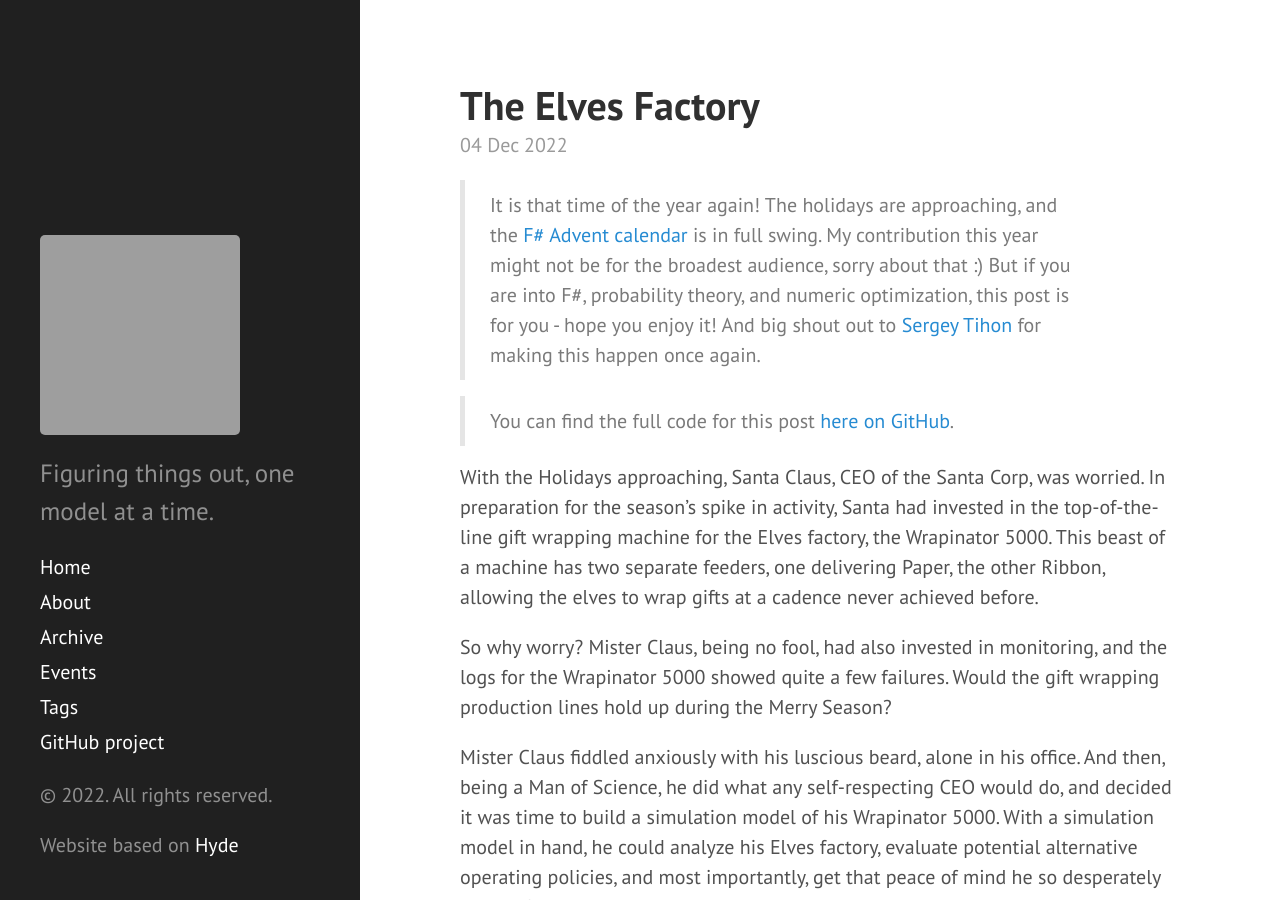
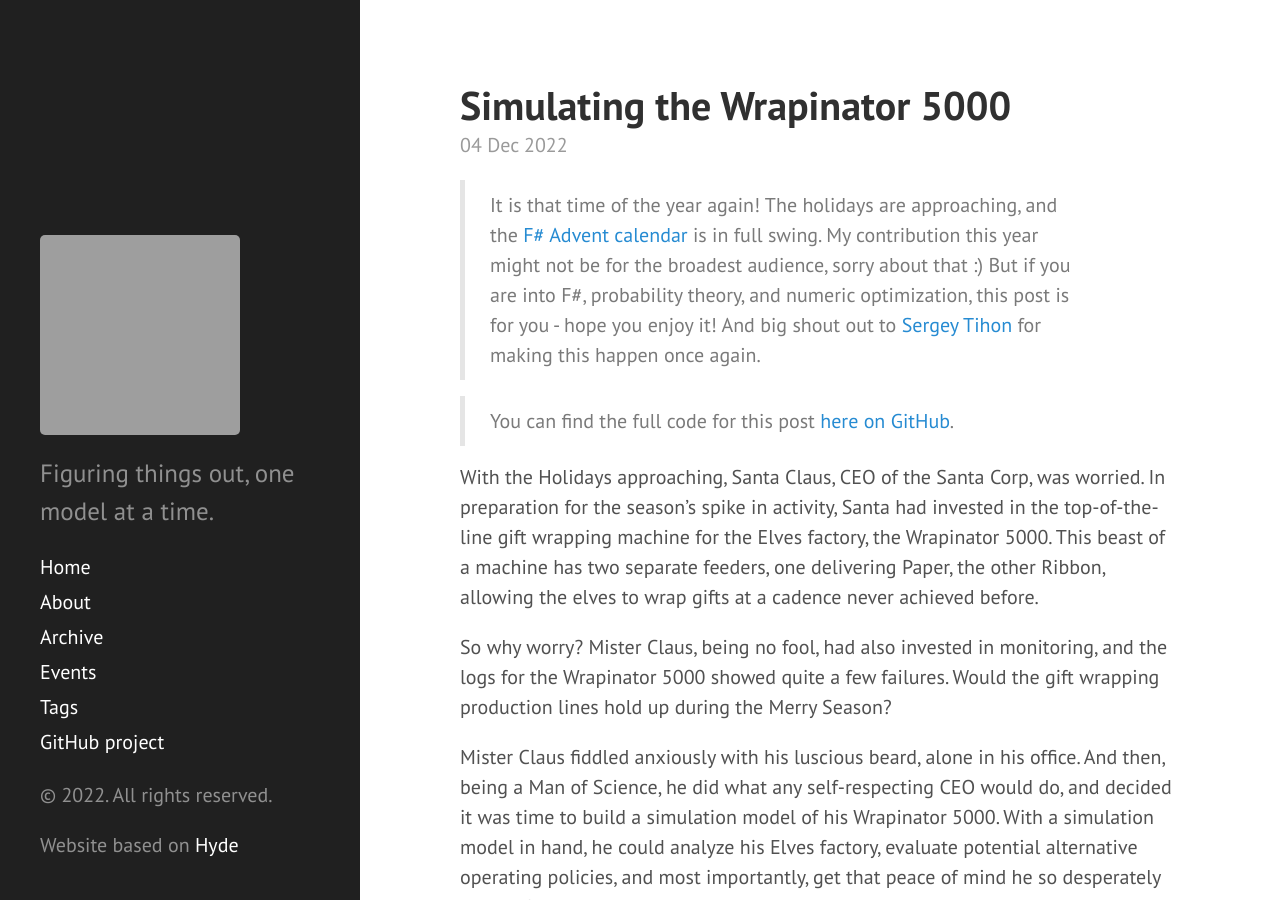
Before and after one commit to mathias-brandewinder/mathias-brandewinder.github.io, a Jekyll site: the page built from _posts/2022-12-04-simulating-wrapinator-5000.md, in a window 1280 px wide and 900 px high. Built offline with Jekyll 4.4.1, drawn with Linux system fonts in a browser that asks for light colours; comment, search, counter and statistics services are not loaded; grey boxes are pictures that could not be loaded.

Commit message:
Rename fsadvent post

```diff
--- a/_posts/2022-12-04-The-Elves-Factory.md
+++ b/_posts/2022-12-04-simulating-wrapinator-5000.md
@@ -1,6 +1,6 @@
 ---
 layout: post
-title: The Elves Factory
+title: Simulating the Wrapinator 5000
 tags:
 - F#
 - Algorithms
```
Also changed, not shown: other parts of _posts/2022-12-04-simulating-wrapinator-5000.md (+1 -0 lines).
